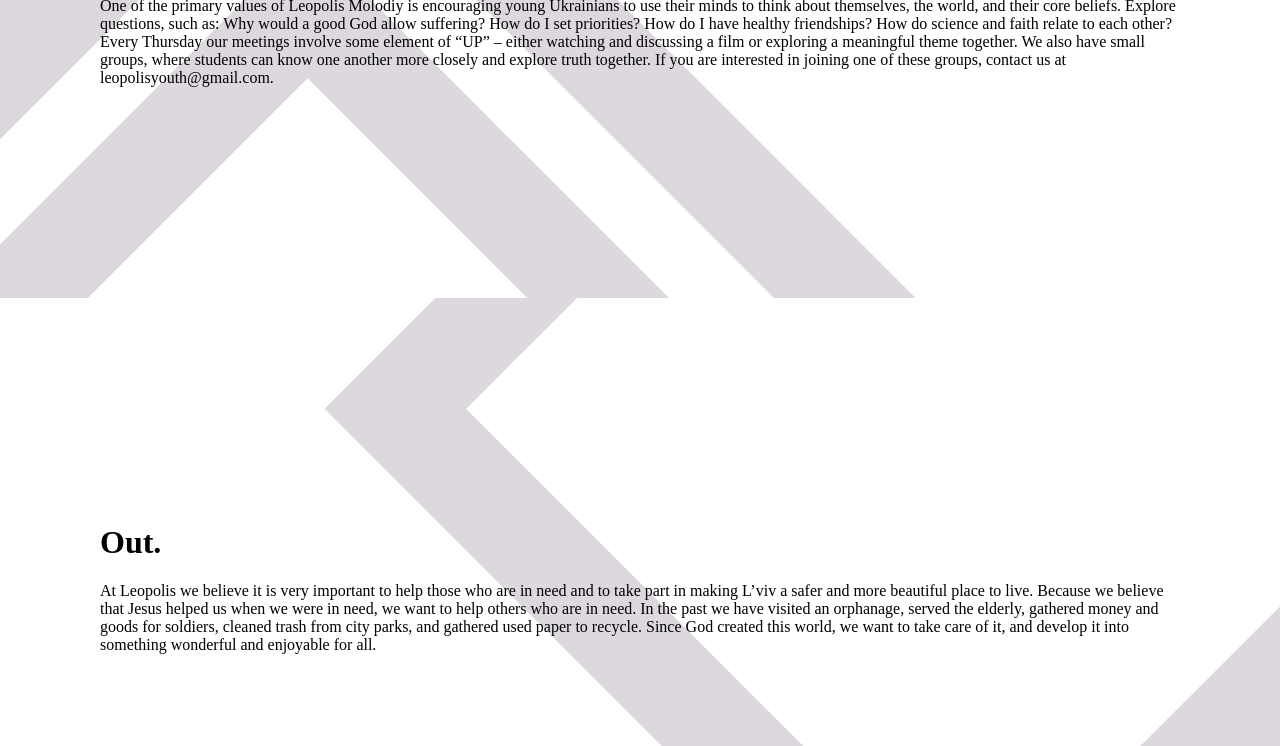
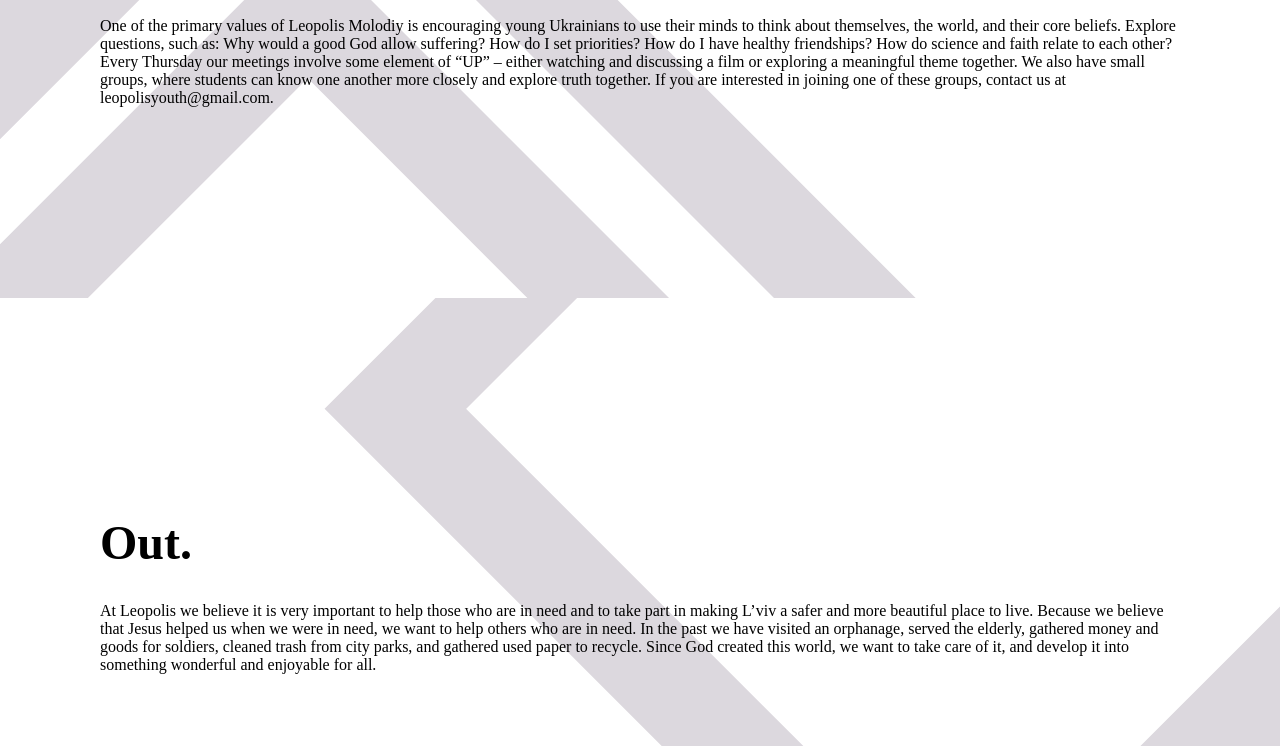
Before and after one commit to gottfried-github/leopolis, a website: page src/index.html in a window 1280 px wide. Shown: the part 278-1024 px from the top of the page. Drawn offline with nearby package versions, Linux system fonts and the light colour scheme; files that its build step writes are made by us from their sources; a web font is replaced by a local one.

Commit message:
set montserrat on headings and paragraphs, with heavy weights, 16px font size on paragraphs

```diff
--- a/src/index.scss
+++ b/src/index.scss
@@ -1,7 +1,7 @@
-@import './didactGothic.scss';
-@import './openSans.scss';
-@import './objective.scss';
-@import './futura.scss';
+// @import './didactGothic.scss';
+// @import './openSans.scss';
+// @import './objective.scss';
+// @import './futura.scss';
 @import './montserrat.scss';
 
 @import './slide.scss';
@@ -11,24 +11,26 @@
   margin: 0px;
   padding: 0px;
 
-  font-family: DidactGothic;
-  font-family: FuturaPT;
-  font-family: Objective;
+  // font-family: DidactGothic;
+  // font-family: FuturaPT;
+  // font-family: Objective;
   font-family: Montserrat;
-  font-family: OpenSans;
+  // font-family: OpenSans;
 
   font-size: 16px;
 }
 
 h1 {
-  // font-size: 3em;
+  font-size: 3em;
+  font-weight: 900;
 }
 
 h1, h2 {
-  font-weight: 800;
+  // font-weight: 800;
 }
 
 p, span {
+  font-weight: 500;
 }
 
 .content-wrap {
```
